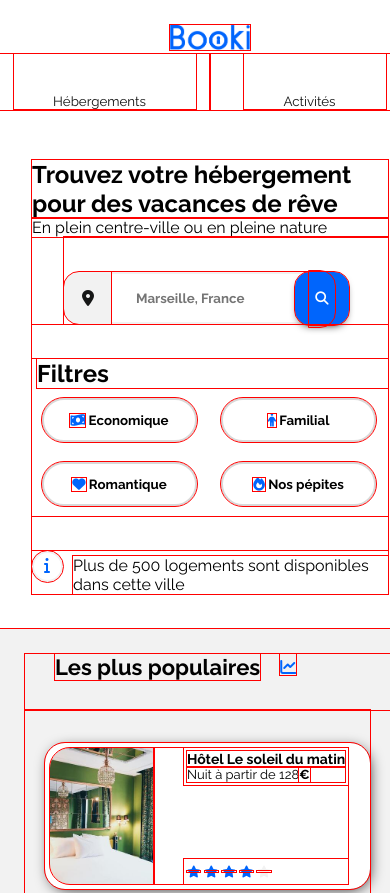
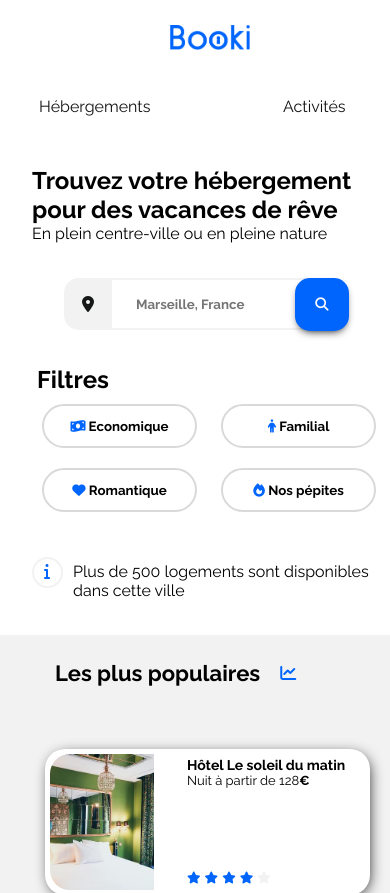
Before and after one commit to MaryaneZR/BOOKI_oc, a plain HTML site: page booki-starter-code-master/booki-starter-code-master/index.html in a window 390 px wide. Shown: the top 893 px of the page. Drawn offline with Linux system fonts and the light colour scheme.

Commit message:
RESPONSIVE_END

```diff
--- a/booki-starter-code-master/booki-starter-code-master/css/responsive.css
+++ b/booki-starter-code-master/booki-starter-code-master/css/responsive.css
@@ -61,9 +61,9 @@
 /* Small devices (phones, less than 768px) */
 @media (max-width: 768px) {
 
-    * {
+    /* * {
         outline: 1px solid red;
-    }
+    } */
 
     body {
         display: flex;
--- a/booki-starter-code-master/booki-starter-code-master/css/style.css
+++ b/booki-starter-code-master/booki-starter-code-master/css/style.css
@@ -1,4 +1,11 @@
 /****** General ***********/
+@media screen and (min-width: 1024px) and (max-width: 1300px){
+    .main-container {
+        min-width: 1010px;
+        margin: 0px 20px;
+    }
+}
+
 * {
     font-family: 'Raleway', sans-serif;
     margin: 0px;
@@ -49,28 +56,32 @@ body {
     margin-top: 25px;
 }
 
-.button_head {
+.button_head_div {
     display: flex;
     justify-content: flex-end;
 }
 
-.button_head button {
+.button_head {
     border: none;
     background-color: white;
     color: rgb(18, 18, 18);
     padding: 39px 50px 0px 39px;
     border-top: 4px solid transparent;
-    margin-right: 0px;
+    text-decoration: none;
 }
 
-.button_head button:hover {
+.button_head:hover {
     color: var(--main-color);
-    border-top: #0065FC 4px solid;
+    border-top: #0065FC 2px solid;
     cursor: pointer;
 }
 
 header button {
     color: #0065FC;
+}
+
+.fa-location-dot {
+color: #161717;
 }
 
 /********INFO_GROUP *************/
@@ -262,7 +273,7 @@ header button {
 .populaires-cards .card {
     display: flex;
     margin-top: 33px;
-    min-width: 270px;
+    min-width: 240px;
     max-width: 335px;
 }
 
--- a/booki-starter-code-master/booki-starter-code-master/index.html
+++ b/booki-starter-code-master/booki-starter-code-master/index.html
@@ -1,5 +1,6 @@
 <!DOCTYPE html>
 <html lang="fr">
+
 <head>
     <meta charset="UTF-8">
     <meta name="viewport" content="width=device-width, initial-scale=1.0">
@@ -19,13 +20,9 @@
     <div class="main-container">
         <header class="header">
             <img src="images/logo/Booki.png" alt="Logo_Booki" id="logo_booki">
-            <div class="button_head">
-                <a href="#hebergements">
-                    <button>Hébergements</button>
-                </a>
-                <a href="#activites">
-                    <button>Activités</button>
-                </a>
+            <div class="button_head_div">
+                <a href="#hebergements" class="button_head">Hébergements</a>
+                <a href="#activites" class="button_head">Activités</a>
             </div>
         </header>
 
@@ -35,7 +32,7 @@
                 <p>En plein centre-ville ou en pleine nature</p>
 
                 <div class="search_bar">
-                    <i class="fa-solid fa-location-dot" style="color: #161717;"></i>
+                    <i class="fa-solid fa-location-dot"></i>
                     <input type="search" name="Rechercher" placeholder="Marseille, France" id="recherche">
                     <button>
                         <span id="text-input">Rechercher</span>
@@ -313,4 +310,5 @@
         </footer>
     </div>
 </body>
+
 </html>
```
